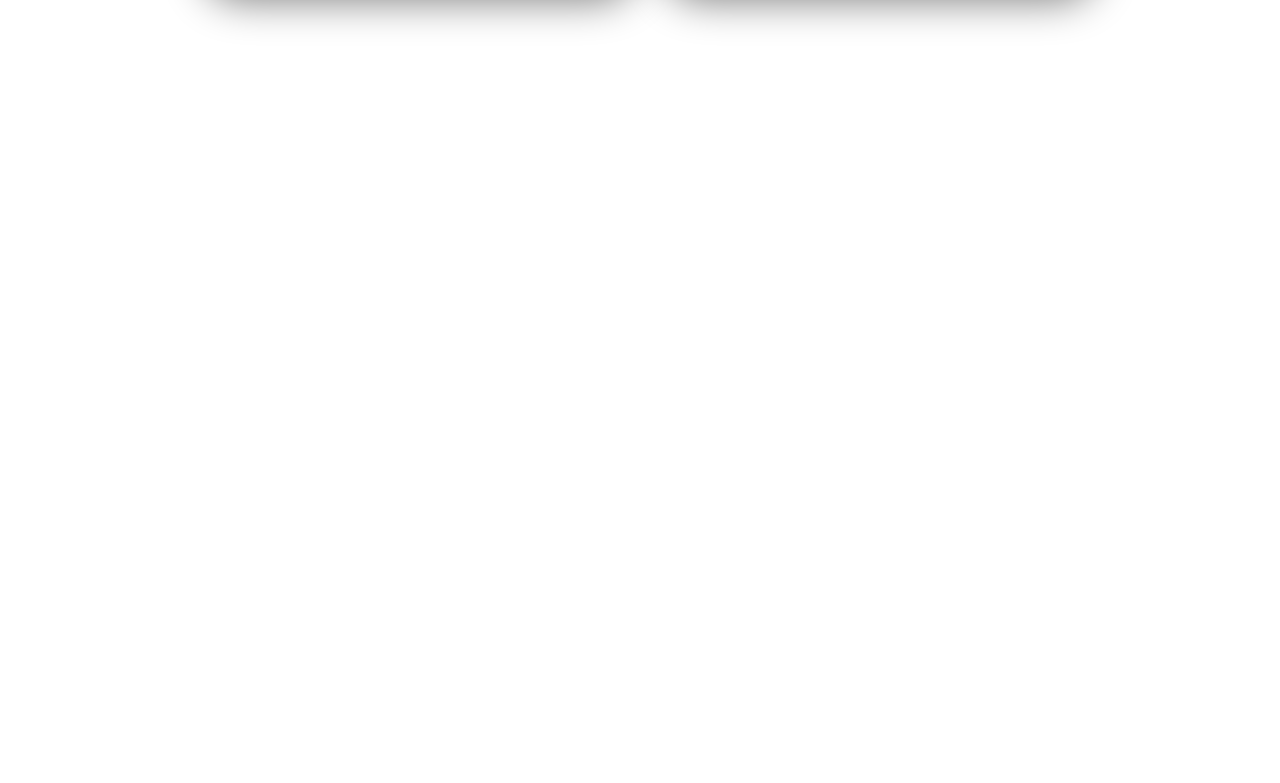
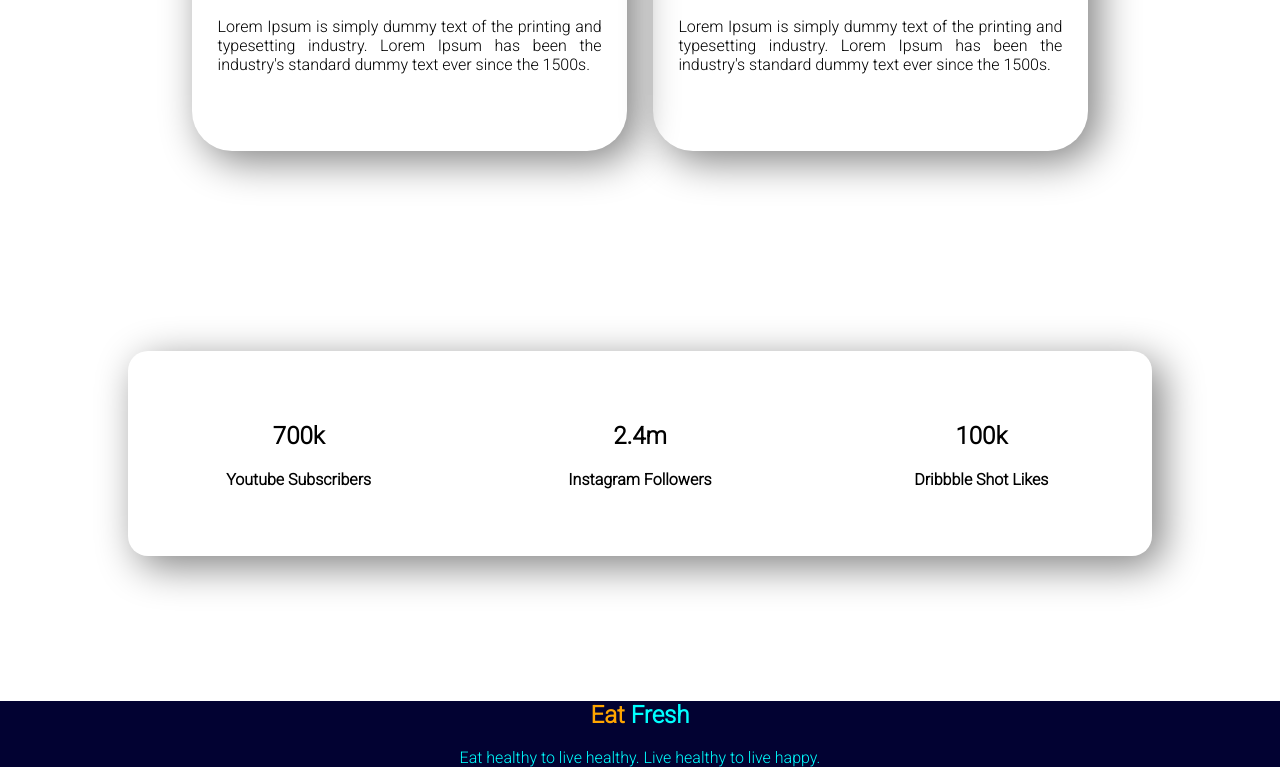
Before and after one commit to Iskedaheer/SAZAN-s-Food-World, a plain HTML site: page index.html in a window 1280 px wide. Shown: the part 1734-2517 px from the top of the page. Before the commit the page ends 2373 px from the top, so only its background shows below. Drawn offline with Linux system fonts and the light colour scheme.

Commit message:
section4 & footer add

```diff
--- a/index.html
+++ b/index.html
@@ -16,7 +16,7 @@
 <body>
     <section class="flex">
         <div id="top-padding" class="half-width">
-            <h1> <strong>Skip The Diet,<br>Just Eat Healthy <br> With Food Network</strong> </h1>
+            <h1> <strong><span>Skip</span> The Diet,<br>Just Eat Healthy <br> With Food Network</strong> </h1>
             <p>Imagine you don't need a diet because we provide healthy and delicious food for you!</p>
             <a class="link-button" target="_blank" href=https://github.com/Iskedaheer/SAZAN-s-Food-World> <strong>Order
                     Food</strong> </a>
@@ -68,6 +68,44 @@
             </div>
         </div>
     </section>
+    <section class="section4">
+        <div class="section4main">
+            <div class="onethird-width">
+                <h1>
+                    700k
+                </h1>
+                <p>
+                    Youtube Subscribers
+                </p>
+            </div>
+            <div class="onethird-width">
+                <h1>
+                    2.4m
+                </h1>
+                <p>
+                    Instagram Followers
+                </p>
+            </div>
+            <div class="onethird-width">
+                <h1>
+                    100k
+                </h1>
+                <p>
+                    Dribbble Shot Likes
+                </p>
+            </div>
+        </div>
+    </section>
+    <section>
+        <footer class="footermain">
+            <h1>
+                <span>Eat</span> Fresh
+            </h1>
+            <p>
+                Eat healthy to live healthy. Live healthy to live happy.
+            </p>
+        </footer>
+    </section>
 </body>
 
 
--- a/style.css
+++ b/style.css
@@ -2,6 +2,7 @@ body {
     font-family: 'Roboto', sans-serif;
     margin: 0%;
 }
+
 
 .flex {
     display: flex;
@@ -40,14 +41,18 @@ body {
     background-image: url(img/rutibackground.jpg);
     background-repeat: no-repeat;
     background-size: 100%;
-    height: 600px;
+    height: 610px;
 }
 
 #img-ghosamaja {
-    height: 500px;
-    width: 600px;
+    height: 510px;
+    width: 700px;
     padding-top: 25px;
-    padding-left: 50px;
+    padding-left: 5px;
+}
+
+.section3 {
+    height: 700px;
 }
 
 .recipies-hader {
@@ -63,7 +68,7 @@ body {
 
 .rannabanna {
     width: 30%;
-    height: 30%;
+    height: 45%;
     padding: 2%;
     box-shadow: 10px 10px 40px gray;
     border-radius: 40px;
@@ -84,3 +89,35 @@ body {
     margin-left: 2%;
     margin-right: 15%;
 }
+
+.section4 {
+    height: 50px;
+    margin-top: 0px;
+}
+
+.section4main {
+    display: flex;
+    text-align: center;
+    border-radius: 20px;
+    margin: 10%;
+    margin-bottom: 50%;
+    box-shadow: 10px 10px 40px gray;
+}
+
+.onethird-width {
+    width: 30%;
+    padding: 5%;
+    text-align: center;
+    font-weight: 700;
+}
+
+.footermain {
+    text-align: center;
+    color: aqua;
+    background-color: rgb(2, 2, 50);
+    margin-top: 300px;
+}
+
+span {
+    color: orange;
+}
```
